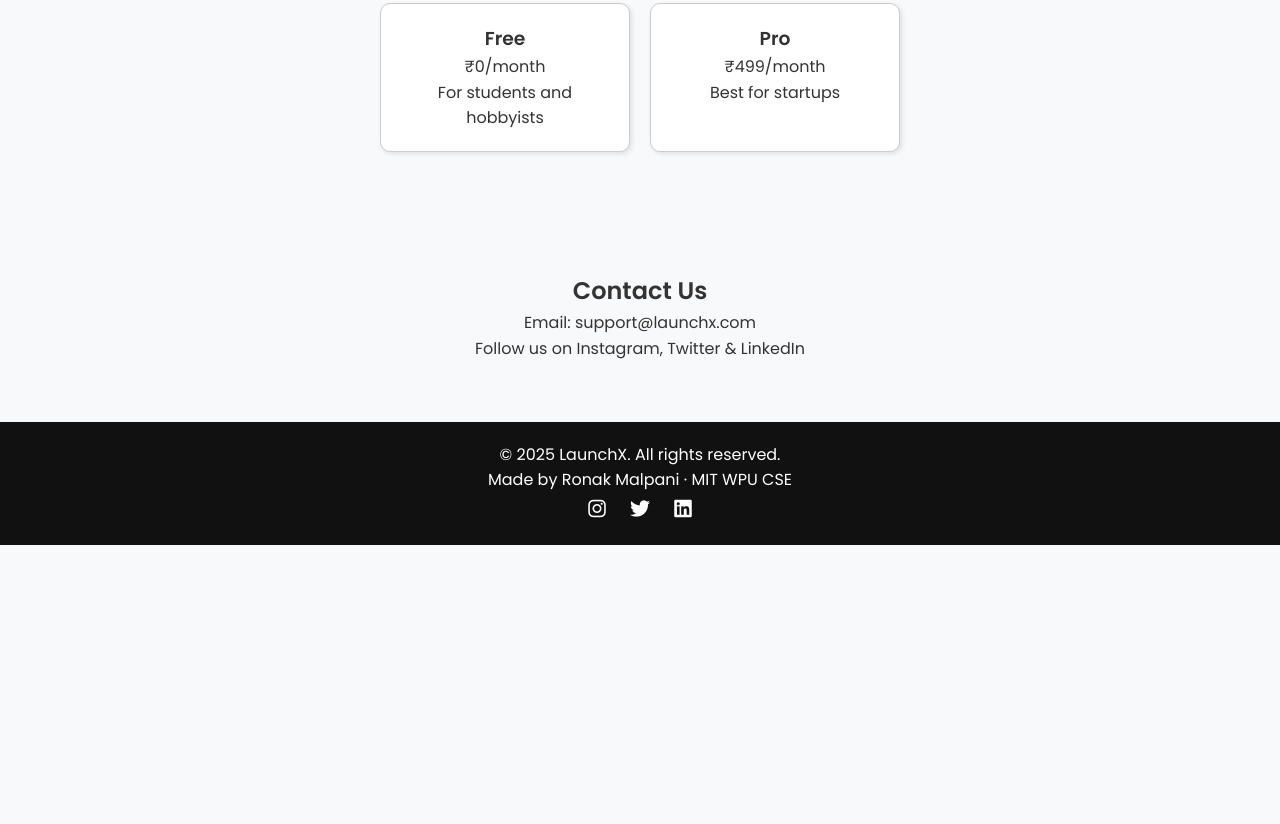
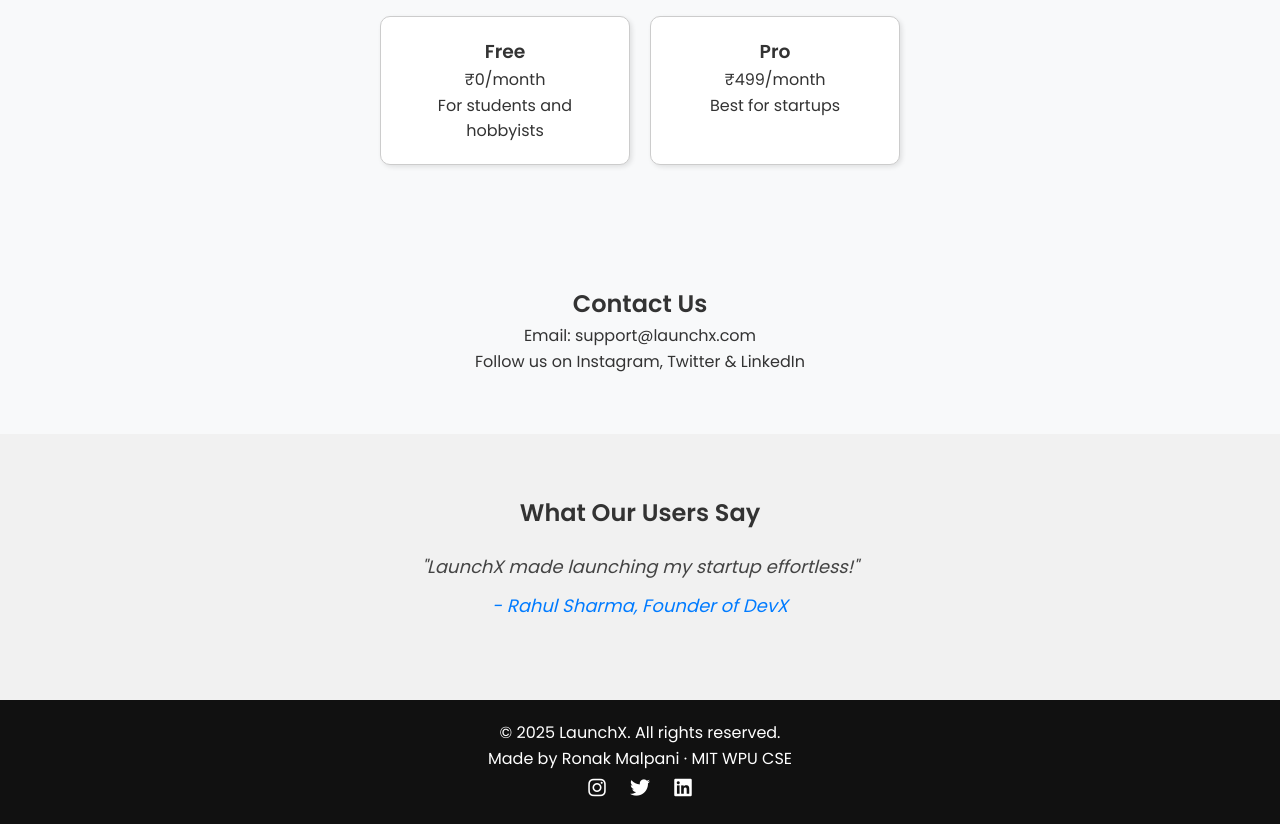
Before and after one commit to Ronak-code-coder/web-development-projects, a plain HTML site: page Practised Projects/Start Up Landing Page/index.html in a window 1280 px wide. Shown: the part 1149-1973 px from the top of the page. Before the commit the page ends 1694 px from the top, so only its background shows below. Drawn offline with Linux system fonts and the light colour scheme.

Commit message:
Enhanced styling, testimonials, SEO, and navbar

```diff
--- a/Practised Projects/Start Up Landing Page/css/style.css
+++ b/Practised Projects/Start Up Landing Page/css/style.css
@@ -3,6 +3,9 @@
   margin: 0;
   padding: 0;
   box-sizing: border-box;
+}
+html {
+scroll-behavior: smooth;
 }
 
 body {
@@ -21,12 +24,16 @@ body {
   display: flex;
   justify-content: flex-end;
   align-items: center;
+  position: sticky;
+  top: 0;
+  background-color: rgba(17, 17, 17, 0.9);
+  backdrop-filter: blur(10px);
+  z-index: 1000;
 }
 
 .logo {
-  position: absolute;
-  left: 50%;
-  transform: translateX(-50%);
+  flex: 1;
+  text-align: center;
   font-size: 24px;
   font-weight: bold;
   color: white;
@@ -144,6 +151,13 @@ body {
   font-size: 14px;
   color: #555;
 }
+.card {
+  transition: transform 0.4s ease, box-shadow 0.4s ease;
+}
+.card:hover {
+  transform: translateY(-10px);
+  box-shadow: 0 10px 20px rgba(0,0,0,0.2);
+}
 
 /* Footer */
 footer {
@@ -219,3 +233,23 @@ footer a {
 .dark-mode .nav-right a {
   color: white;
 }
+
+.testimonials {
+background: #f1f1f1;
+padding: 60px 20px;
+text-align: center;
+}
+
+.testimonial {
+font-style: italic;
+max-width: 600px;
+margin: 20px auto;
+font-size: 18px;
+color: #444;
+}
+
+.testimonial h4 {
+margin-top: 10px;
+font-weight: normal;
+color: #007bff;
+}
--- a/Practised Projects/Start Up Landing Page/index.html
+++ b/Practised Projects/Start Up Landing Page/index.html
@@ -7,6 +7,10 @@
   <link rel="stylesheet" href="css/style.css" />
   <link href="https://fonts.googleapis.com/css2?family=Poppins:wght@400;600&display=swap" rel="stylesheet">
   <link rel="stylesheet" href="https://cdnjs.cloudflare.com/ajax/libs/font-awesome/6.4.0/css/all.min.css" />
+  <meta name="description" content="LaunchX helps you launch your startup in minutes. Build, host, and grow without writing code.">
+  <meta name="keywords" content="startup, no-code, launch, web hosting, LaunchX">
+  <meta name="author" content="Ronak Malpani">
+
 </head>
 <body>
 
@@ -71,6 +75,14 @@
     <p>Follow us on Instagram, Twitter & LinkedIn</p>
   </section>
 
+  <section class="testimonials">
+  <h2>What Our Users Say</h2>
+  <div class="testimonial">
+    <p>"LaunchX made launching my startup effortless!"</p>
+    <h4>- Rahul Sharma, Founder of DevX</h4>
+  </div>
+</section>
+
   <footer>
     <p>© 2025 LaunchX. All rights reserved.</p>
     <p>Made by Ronak Malpani · MIT WPU CSE</p>
```
Lines whose indentation alone changed are shown as unchanged.
